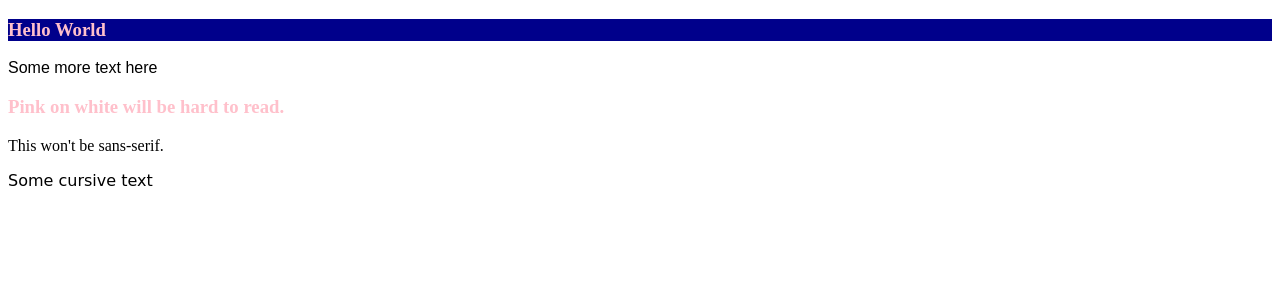
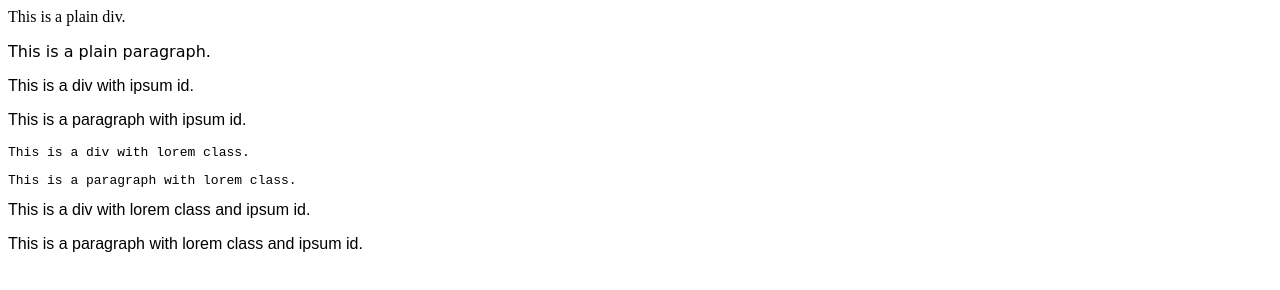
Before and after one commit to christinaannas/weather-at-the-office, a plain HTML site: page index.html in a window 1280 px wide. Drawn offline with Linux system fonts and the light colour scheme.

Commit message:
CSS specificity

```diff
--- a/index.html
+++ b/index.html
@@ -1,19 +1,22 @@
 <!DOCTYPE html>
 <html>
-  <h3 class="lorem">Hello World</h3>
-  <p id="ipsum">Some more text here</p>
-  <h3>Pink on white will be hard to read.</h3>
-  <p>This won't be sans-serif.</p>
-  <p style="font-family: cursive">Some cursive text</p>
+  <div>This is a plain div.</div>
+  <p>This is a plain paragraph.</p>
+  <div id="ipsum">This is a div with ipsum id.</div>
+  <p id="ipsum">This is a paragraph with ipsum id.</p>
+  <div class="lorem">This is a div with lorem class.</div>
+  <p class="lorem">This is a paragraph with lorem class.</p>
+  <div class="lorem" id="ipsum">This is a div with lorem class and ipsum id.</div>
+  <p class="lorem" id="ipsum">This is a paragraph with lorem class and ipsum id.</p>
 </html>
 <style>
-  h3 {
-    color: pink;
-  }
-  .lorem {
-    background-color: darkblue;
-  }
   #ipsum {
     font-family: sans-serif;
   }
+  .lorem {
+    font-family: monospace;
+  }
+  p {
+    font-family: cursive;
+  }
 </style>
```
